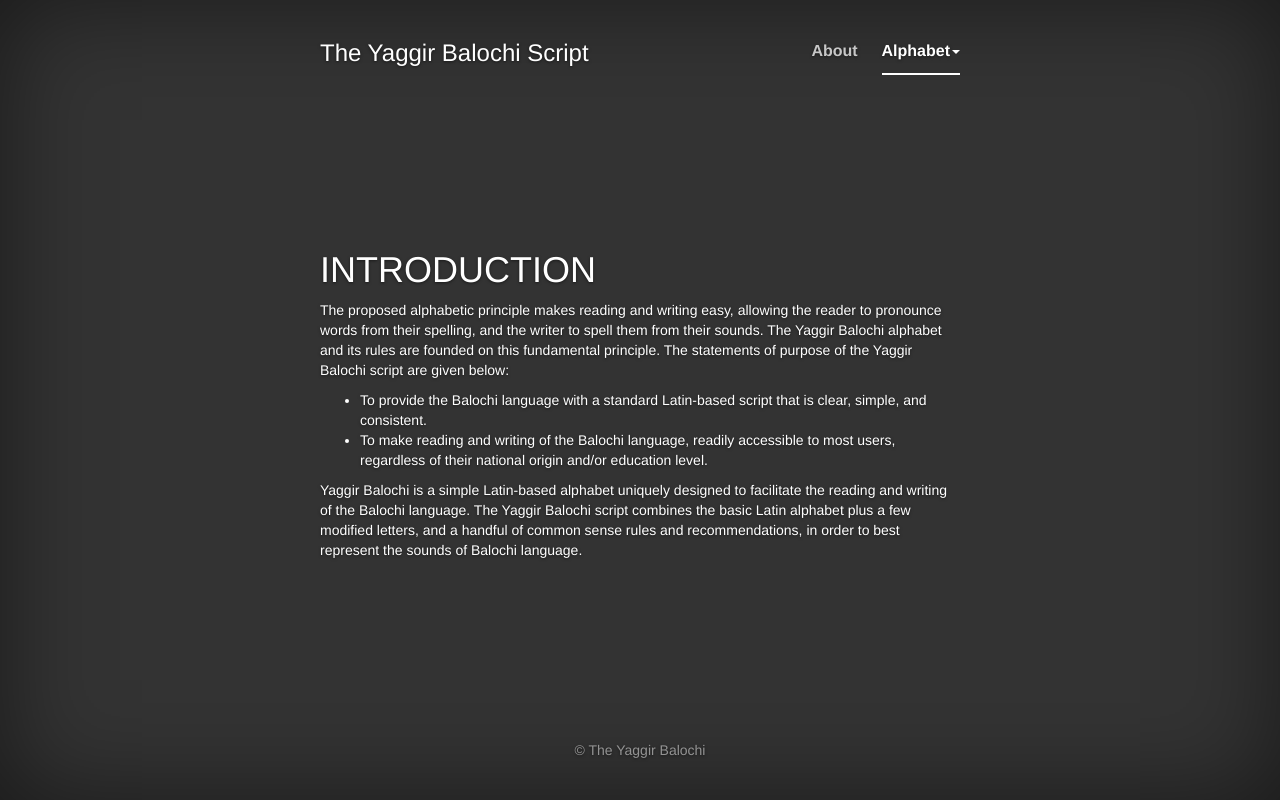
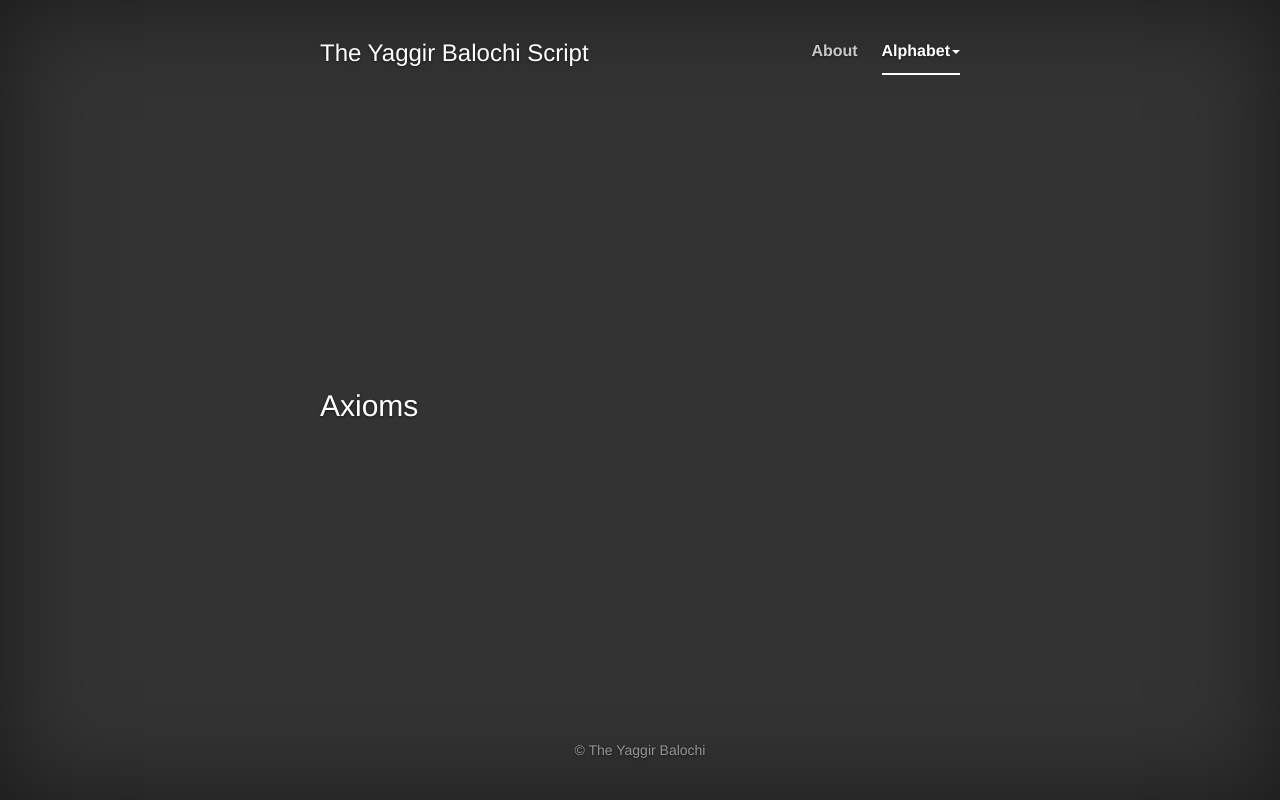
Before and after one commit to YaggirBalochi/yaggirbalochi.github.io, a plain HTML site: page axioms.html in a window 1280 px wide. Drawn offline with Linux system fonts and the light colour scheme.

Commit message:
Page titles and headings added

```diff
--- a/axioms.html
+++ b/axioms.html
@@ -4,7 +4,7 @@
         <meta charset="utf-8">
         <meta http-equiv="X-UA-Compatible" content="IE=edge">
         <meta name="viewport" content="width=device-width, initial-scale=1">
-        <title>Yaggir Balochi</title>
+        <title>Axioms - The Yaggir Balochi Script</title>
         <link rel="stylesheet" href="js/vendor/twitter-bootstrap/css/bootstrap.min.css"/>
         <link rel="stylesheet" href="css/cover.css"/>
     </head>
@@ -40,19 +40,7 @@
                     </div>
 
                     <div class="inner text-left">
-                        <h1 class="cover-heading">INTRODUCTION</h1>
-                        <p>
-                            The proposed alphabetic principle makes reading and writing easy, allowing the reader to pronounce words from their spelling, and the writer to spell them from their sounds. The Yaggir Balochi alphabet and its rules are founded on this fundamental principle. The statements of purpose of the Yaggir Balochi script are given below:
-                        </p>
-                        <ul>
-                            <li>
-                                To provide the Balochi language with a standard Latin-based script that is clear, simple, and consistent.
-                            </li>
-                            <li>To make reading and writing of the Balochi language, readily accessible to most users, regardless of their national origin and/or education level. </li>
-                        </ul>
-                        <p>
-                            Yaggir Balochi is a simple Latin-based alphabet uniquely designed to facilitate the reading and writing of the Balochi language. The Yaggir Balochi script combines the basic Latin alphabet plus a few modified letters, and a handful of common sense rules and recommendations, in order to best represent the sounds of Balochi language.
-                        </p>
+                       <h2 class="h2">Axioms</h2>
 
                     </div>
 
```
Also changed, not shown: alphabet.html (+3 -14 lines), contribute.html (+2 -14 lines), index.html (+1 -1 lines).
